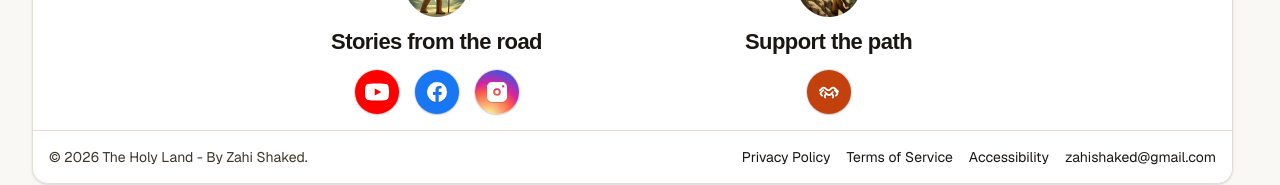
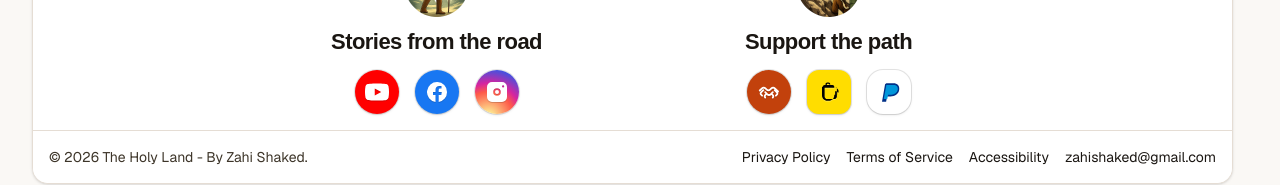
Before and after one commit to Ponzee/zahi-tours, a Next.js app: page /about in a window 1280 px wide. Shown: the part 609-794 px from the top of the page. Built offline with nearby package versions, Linux system fonts and the light colour scheme; no server answers; a web font is replaced by a local one.

Commit message:
ui(follow): add buymeacoffee and paypal buttons

```diff
--- a/components/FollowSupportBlock.tsx
+++ b/components/FollowSupportBlock.tsx
@@ -115,6 +115,57 @@ export default function FollowSupportBlock() {
                     </svg>
                   </span>
                 </Link>
+
+                <a
+                  href="https://buymeacoffee.com/zahishaked"
+                  target="_blank"
+                  rel="noopener noreferrer"
+                  className="group inline-flex items-center focus-visible:outline-2 focus-visible:outline-[#c2410c] focus-visible:outline-offset-2 rounded-xl"
+                  aria-label="Buy Me a Coffee"
+                  title="Buy Me a Coffee"
+                >
+                  <span
+                    className="inline-flex h-11 w-11 items-center justify-center rounded-xl bg-[#FFDD00] shadow-sm ring-1 ring-black/10 transition-all duration-200 ease-out group-hover:-translate-y-0.5 group-hover:shadow-md group-hover:ring-black/20 group-hover:scale-[1.04] active:translate-y-0 active:scale-[0.98]"
+                    aria-hidden="true"
+                  >
+                    {/* Simplified BMC cup mark */}
+                    <svg
+                      viewBox="0 0 64 64"
+                      className="h-7 w-7 text-black drop-shadow-[0_1px_0_rgba(255,255,255,0.25)]"
+                      fill="currentColor"
+                    >
+                      <path d="M18 20c0-2.2 1.8-4 4-4h18c2.2 0 4 1.8 4 4v2h2c4.4 0 8 3.6 8 8s-3.6 8-8 8h-2v2c0 6.6-5.4 12-12 12H28c-6.6 0-12-5.4-12-12V20zm28 18h2c2.2 0 4-1.8 4-4s-1.8-4-4-4h-2v8zM22 22v20c0 3.3 2.7 6 6 6h16c3.3 0 6-2.7 6-6V22H22z" />
+                      <path d="M24 14c0-2.2 1.8-4 4-4h3a4 4 0 0 1 4 4v1h-3v-1a1 1 0 0 0-1-1h-3a1 1 0 0 0-1 1v2h-3v-2z" />
+                    </svg>
+                  </span>
+                </a>
+
+                <a
+                  href="https://www.paypal.com/paypalme/zahishaked"
+                  target="_blank"
+                  rel="noopener noreferrer"
+                  className="group inline-flex items-center focus-visible:outline-2 focus-visible:outline-[#c2410c] focus-visible:outline-offset-2 rounded-2xl"
+                  aria-label="PayPal"
+                  title="PayPal"
+                >
+                  <span
+                    className="inline-flex h-11 w-11 items-center justify-center rounded-2xl bg-white shadow-sm ring-1 ring-black/10 transition-all duration-200 ease-out group-hover:-translate-y-0.5 group-hover:shadow-md group-hover:ring-black/20 group-hover:scale-[1.04] active:translate-y-0 active:scale-[0.98]"
+                    aria-hidden="true"
+                  >
+                    {/* Minimal PayPal-style mark (2-layer P) */}
+                    <svg viewBox="0 0 64 64" className="h-7 w-7" aria-hidden="true">
+                      <path
+                        d="M26 12h16c9 0 15 6.1 13.2 15.2C53.8 36.6 45.2 42 35.3 42H27.6l-2.2 12H16l7-40z"
+                        fill="#003087"
+                      />
+                      <path
+                        d="M29 16h13.5c6.5 0 10.8 4.4 9.5 10.9C50.7 33.9 44.6 38 37.8 38H30l-2 10H20l6-32z"
+                        fill="#009CDE"
+                        opacity="0.95"
+                      />
+                    </svg>
+                  </span>
+                </a>
               </div>
             </div>
           </div>
```
